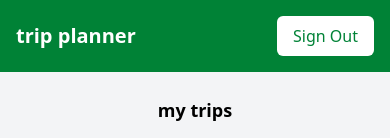
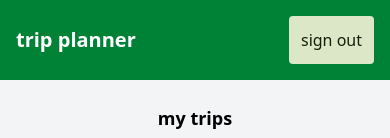
Before and after one commit to ashleybhandari/trip-planner, a React (Vite) app in the folder client/: page /dashboard in a window 390 px wide. Shown: the top 138 px of the page. Built offline with nearby package versions, Linux system fonts and the light colour scheme; no server answers; sample sign-in values are in the browser's storage.

Commit message:
Make logout button responsive

```diff
--- a/client/src/views/DashboardView.tsx
+++ b/client/src/views/DashboardView.tsx
@@ -11,6 +11,7 @@ import {
 import { Input } from "@/components/ui/input";
 import { Button } from "@/components/ui/button";
 import { Card, CardContent } from "@/components/ui/card";
+import LogoutButton from "@/components/auth/LogoutButton";
 import { useNavigate } from "react-router-dom";
 
 type Trip = {
@@ -52,6 +53,7 @@ const DashboardView = () => {
           members: trip.users.map((u: any) => u.name || u.email || "Collaborator"),
           slug: trip.tripSlug,
         }));
+
 
         setTrips(formattedTrips);
         console.log(data);
@@ -123,7 +125,8 @@ const DashboardView = () => {
     <div className="bg-gray-100 min-h-screen">
       <nav className="bg-green-700 text-white p-4 flex justify-between items-center">
         <h1 className="text-xl font-bold">trip planner</h1>
-        <button className="bg-white text-green-700 px-4 py-2 rounded-md">Sign Out</button>
+        {/* <button className="bg-white text-green-700 px-4 py-2 rounded-md">Sign Out</button> */}
+         <LogoutButton />
       </nav>
 
       <div className="max-w-4xl mx-auto p-6">
```
